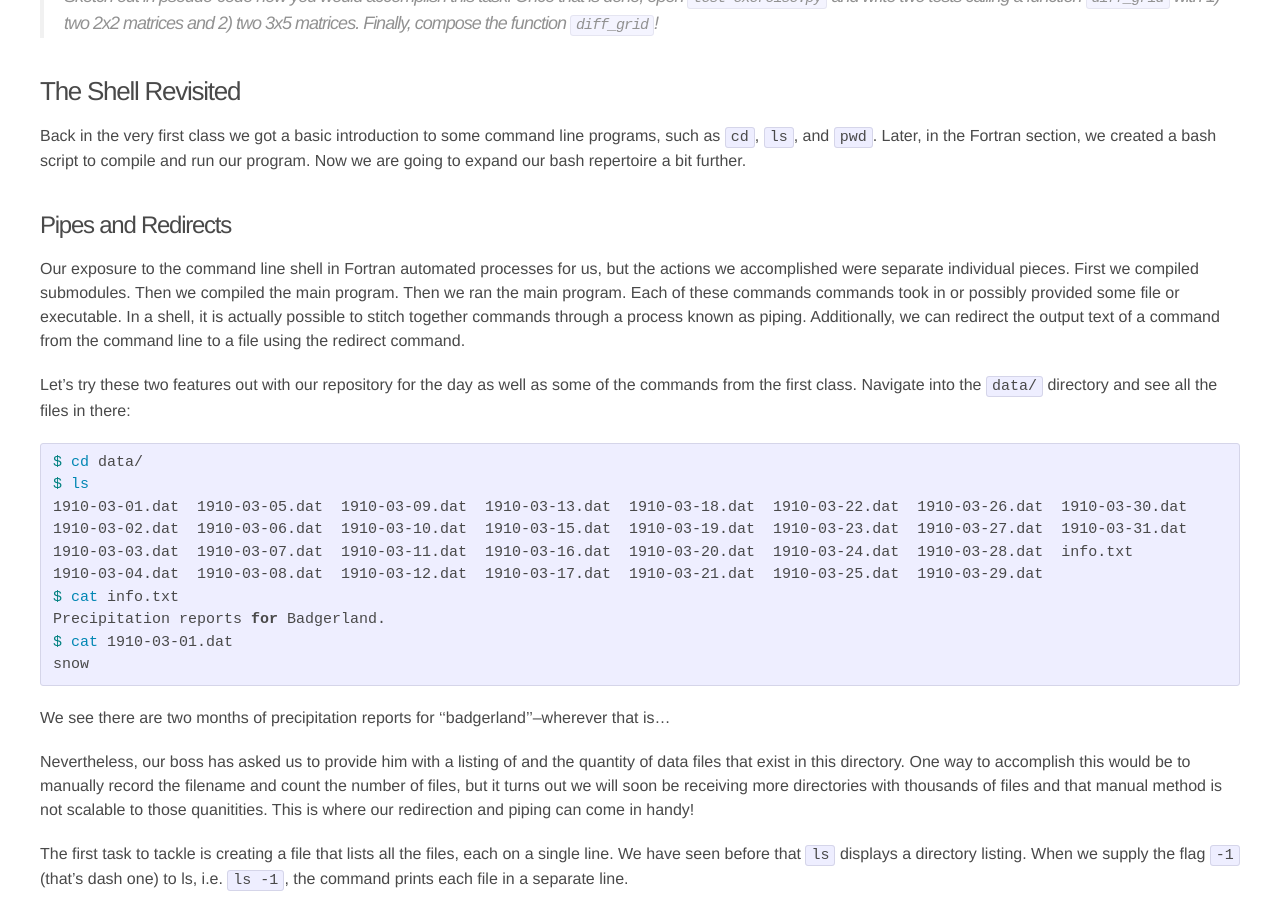
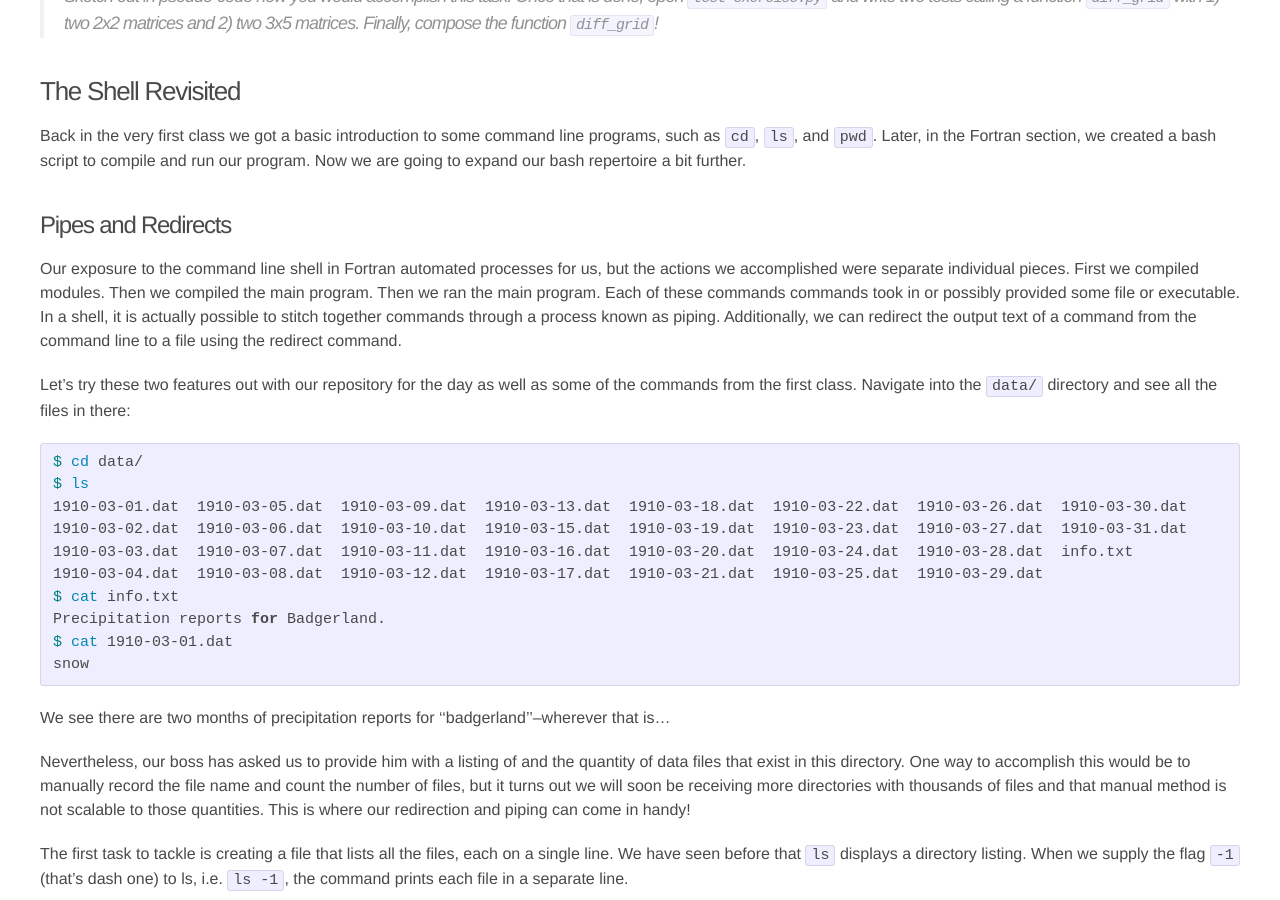
Before and after one commit to AOS573-2017/aos573-2017.github.io, a Jekyll site: the page built from _lectures/14-final.md, in a window 1280 px wide and 900 px high, scrolled down 6860 px. Built offline with Jekyll 4.4.1, drawn with Linux system fonts in a browser that asks for light colours; some of the changed text lies outside the part shown.

Commit message:
Copyedits on final lecture

```diff
--- a/_lectures/14-final.md
+++ b/_lectures/14-final.md
@@ -163,7 +163,7 @@ Back in the very first class we got a basic introduction to some command line pr
 
 ## Pipes and Redirects
 
-Our exposure to the command line shell in Fortran automated processes for us, but the actions we accomplished were separate individual pieces. First we compiled submodules. Then we compiled the main program. Then we ran the main program. Each of these commands commands took in or possibly provided some file or executable. In a shell, it is actually possible to stitch together commands through a process known as piping. Additionally, we can redirect the output text of a command from the command line to a file using the redirect command.
+Our exposure to the command line shell in Fortran automated processes for us, but the actions we accomplished were separate individual pieces. First we compiled modules. Then we compiled the main program. Then we ran the main program. Each of these commands commands took in or possibly provided some file or executable. In a shell, it is actually possible to stitch together commands through a process known as piping. Additionally, we can redirect the output text of a command from the command line to a file using the redirect command.
 
 Let's try these two features out with our repository for the day as well as some of the commands from the first class. Navigate into the `data/` directory and see all the files in there:
 
@@ -182,7 +182,7 @@ snow
 
 We see there are two months of precipitation reports for ''badgerland''--wherever that is...
 
-Nevertheless, our boss has asked us to provide him with a listing of and the quantity of data files that exist in this directory. One way to accomplish this would be to manually record the filename and count the number of files, but it turns out we will soon be receiving more directories with thousands of files and that manual method is not scalable to those quanitities. This is where our redirection and piping can come in handy!
+Nevertheless, our boss has asked us to provide him with a listing of and the quantity of data files that exist in this directory. One way to accomplish this would be to manually record the file name and count the number of files, but it turns out we will soon be receiving more directories with thousands of files and that manual method is not scalable to those quantities. This is where our redirection and piping can come in handy!
 
 The first task to tackle is creating a file that lists all the files, each on a single line. We have seen before that `ls` displays a directory listing. When we supply the flag `-1` (that's dash one) to ls, i.e. `ls -1`, the command prints each file in a separate line.
 
@@ -311,7 +311,7 @@ $ wc -l filenames.txt
       30 filenames.txt
 ~~~
 
-We get back that there are 30 lines in the file. Word count can also read from the command line input (called standard in) when there is no filename given. Try that out by issuing the command, typing three Wisconsin cities (separating each one by the Enter key), then pressing Ctrl+d to issue the ''End of File'' command:
+We get back that there are 30 lines in the file. Word count can also read from the command line input (called standard in) when there is no file name given. Try that out by issuing the command, typing three Wisconsin cities (separating each one by the Enter key), then pressing Ctrl+d to issue the ''End of File'' command:
 
 ~~~ bash
 $ wc -l
```
Also changed, not shown: other parts of _lectures/14-final.md (+1 -1 lines).
